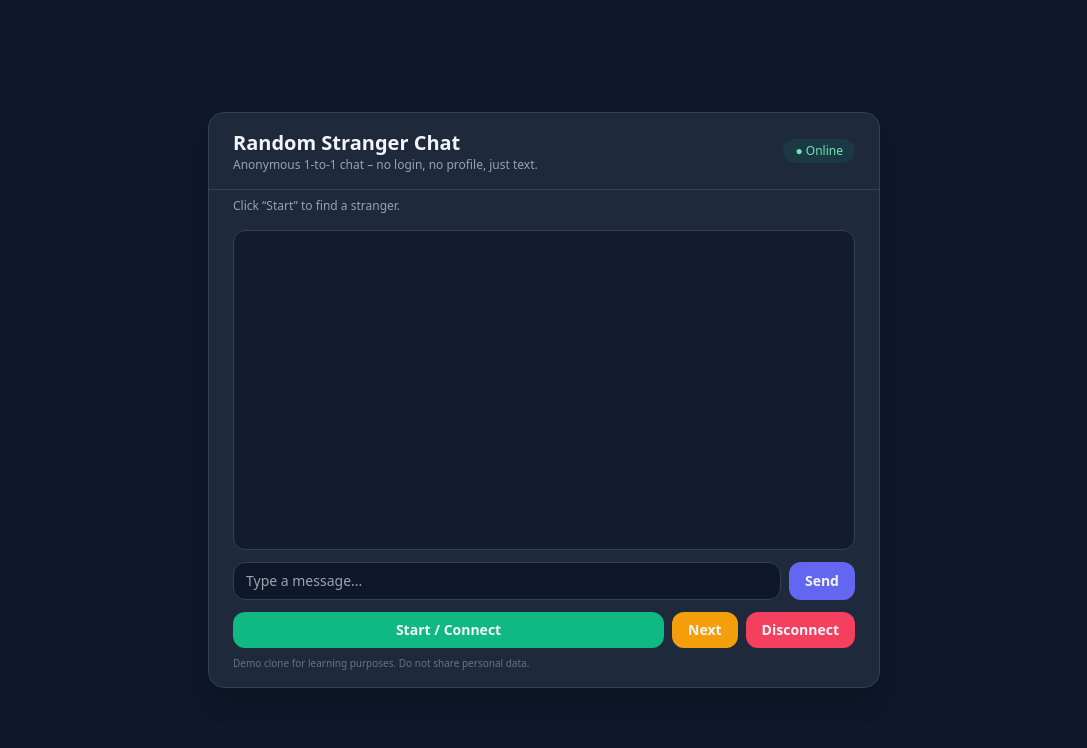
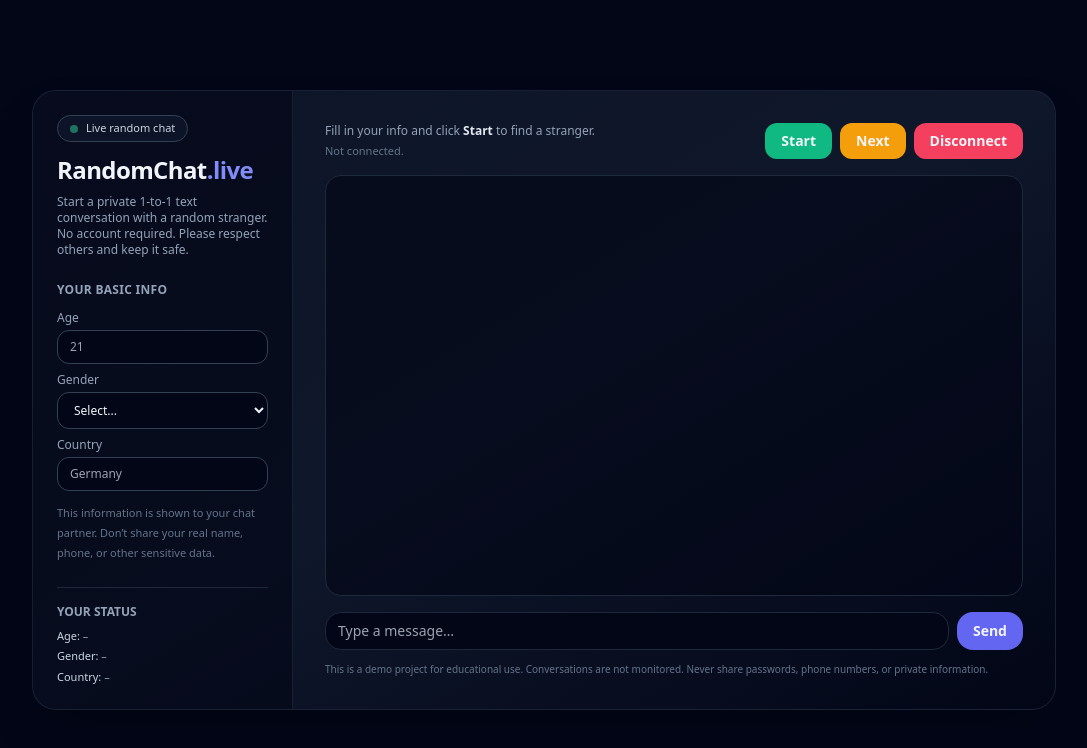
Before and after one commit to nobodymyacc2-oss/web, a website: page index.html in a window 1280 px wide. Shown: the whole page, without its empty margins (96-1183 px from the left). Drawn offline with nearby package versions, Linux system fonts and the light colour scheme; no server answers.

Commit message:
Update index.html

```diff
--- a/index.html
+++ b/index.html
@@ -2,7 +2,7 @@
 <html lang="en">
   <head>
     <meta charset="UTF-8" />
-    <title>Random Chat – Omegle Style</title>
+    <title>Random Chat – Connect with Strangers</title>
     <meta name="viewport" content="width=device-width, initial-scale=1.0" />
 
     <!-- Tailwind CSS via CDN -->
@@ -11,97 +11,188 @@
     <!-- Socket.IO client via CDN -->
     <script src="https://cdn.socket.io/4.8.0/socket.io.min.js"></script>
   </head>
-  <body class="bg-slate-900 text-slate-100 min-h-screen flex items-center justify-center">
-    <div class="w-full max-w-2xl mx-4">
-      <div class="bg-slate-800 rounded-2xl shadow-xl border border-slate-700 overflow-hidden">
-        <!-- Header -->
-        <div class="px-6 py-4 border-b border-slate-700 flex items-center justify-between">
+  <body class="bg-slate-950 text-slate-100 min-h-screen flex items-center justify-center">
+    <div class="w-full max-w-5xl mx-4">
+      <div
+        class="bg-gradient-to-br from-slate-900/90 via-slate-900 to-slate-950 rounded-3xl shadow-2xl border border-slate-800/70 overflow-hidden grid grid-cols-1 lg:grid-cols-[260px,1fr]"
+      >
+        <!-- LEFT SIDEBAR: branding + profile -->
+        <aside class="bg-slate-950/60 border-r border-slate-800/70 p-6 space-y-6">
           <div>
-            <h1 class="text-xl font-bold">Random Stranger Chat</h1>
-            <p class="text-xs text-slate-400">
-              Anonymous 1-to-1 chat – no login, no profile, just text.
+            <div class="inline-flex items-center gap-2 rounded-full bg-slate-900/80 px-3 py-1 border border-slate-700 mb-3">
+              <span class="h-2 w-2 rounded-full bg-emerald-400 animate-pulse"></span>
+              <span class="text-[11px] font-medium text-slate-300">Live random chat</span>
+            </div>
+            <h1 class="text-2xl font-semibold tracking-tight">
+              RandomChat<span class="text-indigo-400">.live</span>
+            </h1>
+            <p class="mt-2 text-xs text-slate-400">
+              Start a private 1-to-1 text conversation with a random stranger.
+              No account required. Please respect others and keep it safe.
             </p>
           </div>
-          <span class="inline-flex items-center rounded-full bg-emerald-500/10 px-3 py-1 text-xs font-medium text-emerald-300">
-            ● Online
-          </span>
-        </div>
 
-        <!-- Status -->
-        <div id="statusBox" class="px-6 py-2 text-xs text-slate-400">
-          Click “Start” to find a stranger.
-        </div>
+          <!-- Profile form -->
+          <div class="space-y-3 text-sm">
+            <h2 class="text-xs font-semibold tracking-wide text-slate-400 uppercase">
+              Your basic info
+            </h2>
 
-        <!-- Chat area -->
-        <div class="px-6 pt-2 pb-4">
+            <div class="space-y-2">
+              <div>
+                <label class="block text-xs text-slate-400 mb-1">Age</label>
+                <input
+                  id="ageInput"
+                  type="number"
+                  min="13"
+                  max="120"
+                  placeholder="21"
+                  class="w-full rounded-xl bg-slate-950 border border-slate-700 px-3 py-2 text-xs outline-none focus:border-indigo-500"
+                />
+              </div>
+
+              <div>
+                <label class="block text-xs text-slate-400 mb-1">Gender</label>
+                <select
+                  id="genderSelect"
+                  class="w-full rounded-xl bg-slate-950 border border-slate-700 px-3 py-2 text-xs outline-none focus:border-indigo-500"
+                >
+                  <option value="">Select...</option>
+                  <option value="Male">Male</option>
+                  <option value="Female">Female</option>
+                  <option value="Other">Other</option>
+                  <option value="Prefer not to say">Prefer not to say</option>
+                </select>
+              </div>
+
+              <div>
+                <label class="block text-xs text-slate-400 mb-1">Country</label>
+                <input
+                  id="countryInput"
+                  type="text"
+                  placeholder="Germany"
+                  class="w-full rounded-xl bg-slate-950 border border-slate-700 px-3 py-2 text-xs outline-none focus:border-indigo-500"
+                />
+              </div>
+            </div>
+
+            <p id="profileHint" class="text-[11px] text-slate-500">
+              This information is shown to your chat partner. Don’t share your real
+              name, phone, or other sensitive data.
+            </p>
+          </div>
+
+          <!-- Your profile summary -->
+          <div class="mt-4 border-t border-slate-800 pt-4">
+            <h3 class="text-xs font-semibold text-slate-400 uppercase mb-2">
+              Your status
+            </h3>
+            <div class="text-[11px] space-y-1 text-slate-300" id="yourProfileSummary">
+              <p>Age: <span class="text-slate-400">–</span></p>
+              <p>Gender: <span class="text-slate-400">–</span></p>
+              <p>Country: <span class="text-slate-400">–</span></p>
+            </div>
+          </div>
+        </aside>
+
+        <!-- MAIN: chat -->
+        <main class="p-6 lg:p-8 flex flex-col">
+          <!-- Top bar -->
+          <div class="flex flex-col sm:flex-row sm:items-center gap-2 sm:gap-4 mb-4">
+            <div class="flex-1">
+              <p id="statusBox" class="text-xs text-slate-400">
+                Fill in your info and click <span class="font-semibold text-slate-200">Start</span> to
+                find a stranger.
+              </p>
+              <p id="partnerInfo" class="text-[11px] text-slate-500 mt-1">
+                Not connected.
+              </p>
+            </div>
+            <div class="flex gap-2">
+              <button
+                id="startBtn"
+                class="rounded-xl bg-emerald-500 px-4 py-2 text-xs sm:text-sm font-semibold hover:bg-emerald-600 active:bg-emerald-700"
+              >
+                Start
+              </button>
+              <button
+                id="nextBtn"
+                class="rounded-xl bg-amber-500 px-4 py-2 text-xs sm:text-sm font-semibold hover:bg-amber-600 active:bg-amber-700"
+              >
+                Next
+              </button>
+              <button
+                id="disconnectBtn"
+                class="rounded-xl bg-rose-500 px-4 py-2 text-xs sm:text-sm font-semibold hover:bg-rose-600 active:bg-rose-700"
+              >
+                Disconnect
+              </button>
+            </div>
+          </div>
+
+          <!-- Chat box -->
           <div
             id="chatBox"
-            class="h-80 overflow-y-auto rounded-xl bg-slate-900/70 border border-slate-700 p-3 space-y-2 text-sm"
+            class="flex-1 min-h-[260px] max-h-[460px] overflow-y-auto rounded-2xl bg-slate-950/60 border border-slate-800 p-4 space-y-2 text-sm"
           >
-            <!-- Messages will appear here -->
+            <!-- Messages appear here -->
           </div>
 
-          <!-- Input -->
-          <form id="messageForm" class="mt-3 flex gap-2">
+          <!-- Message form -->
+          <form id="messageForm" class="mt-4 flex gap-2">
             <input
               id="messageInput"
               type="text"
-              placeholder="Type a message..."
-              class="flex-1 rounded-xl bg-slate-900 border border-slate-700 px-3 py-2 text-sm outline-none focus:border-indigo-500"
+              placeholder="Type a message…"
+              class="flex-1 rounded-2xl bg-slate-950 border border-slate-800 px-3 py-2 text-sm outline-none focus:border-indigo-500 disabled:opacity-50"
               autocomplete="off"
             />
             <button
               type="submit"
-              class="rounded-xl bg-indigo-500 px-4 py-2 text-sm font-semibold hover:bg-indigo-600 active:bg-indigo-700 disabled:opacity-40"
+              class="rounded-2xl bg-indigo-500 px-4 py-2 text-sm font-semibold hover:bg-indigo-600 active:bg-indigo-700 disabled:opacity-40"
             >
               Send
             </button>
           </form>
 
-          <!-- Controls -->
-          <div class="mt-3 flex flex-wrap gap-2">
-            <button
-              id="startBtn"
-              class="flex-1 rounded-xl bg-emerald-500 px-4 py-2 text-sm font-semibold hover:bg-emerald-600 active:bg-emerald-700"
-            >
-              Start / Connect
-            </button>
-            <button
-              id="nextBtn"
-              class="rounded-xl bg-amber-500 px-4 py-2 text-sm font-semibold hover:bg-amber-600 active:bg-amber-700"
-            >
-              Next
-            </button>
-            <button
-              id="disconnectBtn"
-              class="rounded-xl bg-rose-500 px-4 py-2 text-sm font-semibold hover:bg-rose-600 active:bg-rose-700"
-            >
-              Disconnect
-            </button>
-          </div>
-
-          <p class="mt-2 text-[10px] text-slate-500">
-            Demo clone for learning purposes. Do not share personal data.
+          <p class="mt-3 text-[10px] text-slate-500">
+            This is a demo project for educational use. Conversations are not monitored.
+            Never share passwords, phone numbers, or private information.
           </p>
-        </div>
+        </main>
       </div>
     </div>
 
     <script>
-      // Connect to Socket.IO server on same origin (localhost:3000)
-      const socket = io(); // will connect to the server that serves this HTML
+      const socket = io(); // connects to same origin (server.js)
 
+      // DOM elements
       const chatBox = document.getElementById("chatBox");
       const statusBox = document.getElementById("statusBox");
+      const partnerInfo = document.getElementById("partnerInfo");
       const messageForm = document.getElementById("messageForm");
       const messageInput = document.getElementById("messageInput");
       const startBtn = document.getElementById("startBtn");
       const nextBtn = document.getElementById("nextBtn");
       const disconnectBtn = document.getElementById("disconnectBtn");
 
+      const ageInput = document.getElementById("ageInput");
+      const genderSelect = document.getElementById("genderSelect");
+      const countryInput = document.getElementById("countryInput");
+      const yourProfileSummary = document.getElementById("yourProfileSummary");
+
+      function updateYourProfileSummary(profile) {
+        const { age, gender, country } = profile;
+        yourProfileSummary.innerHTML = `
+          <p>Age: <span class="text-slate-200">${age || "–"}</span></p>
+          <p>Gender: <span class="text-slate-200">${gender || "–"}</span></p>
+          <p>Country: <span class="text-slate-200">${country || "–"}</span></p>
+        `;
+      }
+
       function addSystemMessage(text) {
         const div = document.createElement("div");
-        div.className = "text-xs text-slate-400 text-center";
+        div.className = "text-[11px] text-slate-400 text-center";
         div.textContent = text;
         chatBox.appendChild(div);
         chatBox.scrollTop = chatBox.scrollHeight;
@@ -111,15 +202,14 @@
         const wrapper = document.createElement("div");
         const isYou = from === "you";
 
-        wrapper.className =
-          "flex " + (isYou ? "justify-end" : "justify-start");
+        wrapper.className = "flex " + (isYou ? "justify-end" : "justify-start");
 
         const bubble = document.createElement("div");
         bubble.className =
           "max-w-[80%] px-3 py-2 rounded-2xl text-xs sm:text-sm " +
           (isYou
             ? "bg-indigo-500 text-white rounded-br-none"
-            : "bg-slate-700 text-slate-50 rounded-bl-none");
+            : "bg-slate-800 text-slate-50 rounded-bl-none");
 
         const label = document.createElement("div");
         label.className =
@@ -138,14 +228,41 @@
         chatBox.scrollTop = chatBox.scrollHeight;
       }
 
+      function validateProfile() {
+        const age = ageInput.value.trim();
+        const gender = genderSelect.value;
+        const country = countryInput.value.trim();
+
+        if (!age || !gender || !country) {
+          statusBox.textContent = "Please fill age, gender and country before starting.";
+          statusBox.classList.add("text-rose-400");
+          return null;
+        }
+
+        statusBox.classList.remove("text-rose-400");
+
+        const profile = { age, gender, country };
+        updateYourProfileSummary(profile);
+        return profile;
+      }
+
       // Socket events
       socket.on("status", (data) => {
         statusBox.textContent = data.message;
+        partnerInfo.textContent = "Not connected.";
         addSystemMessage(data.message);
       });
 
       socket.on("paired", (data) => {
         statusBox.textContent = data.message;
+        const p = data.partnerProfile || {};
+        partnerInfo.textContent =
+          "Connected to stranger" +
+          (p.age || p.gender || p.country
+            ? ` — Age: ${p.age || "?"}, Gender: ${p.gender || "?"}, Country: ${
+                p.country || "?"
+              }`
+            : "");
         addSystemMessage("You are now chatting with a stranger.");
       });
 
@@ -155,22 +272,31 @@
 
       socket.on("partnerDisconnected", (data) => {
         addSystemMessage(data.message || "Stranger disconnected.");
+        partnerInfo.textContent = "Not connected.";
         statusBox.textContent = "Stranger disconnected. Click Start or Next.";
       });
 
       // UI events
       startBtn.addEventListener("click", () => {
+        const profile = validateProfile();
+        if (!profile) return;
+        socket.emit("setProfile", profile);
         socket.emit("findPartner");
+        addSystemMessage("Searching for a stranger…");
       });
 
       nextBtn.addEventListener("click", () => {
-        addSystemMessage("Searching for next stranger...");
+        const profile = validateProfile();
+        if (!profile) return;
+        socket.emit("setProfile", profile);
+        addSystemMessage("Searching for next stranger…");
         socket.emit("nextPartner");
       });
 
       disconnectBtn.addEventListener("click", () => {
         socket.emit("disconnectPartner");
         addSystemMessage("You left the chat.");
+        partnerInfo.textContent = "Not connected.";
         statusBox.textContent = "Disconnected. Click Start to find a new stranger.";
       });
 
```
